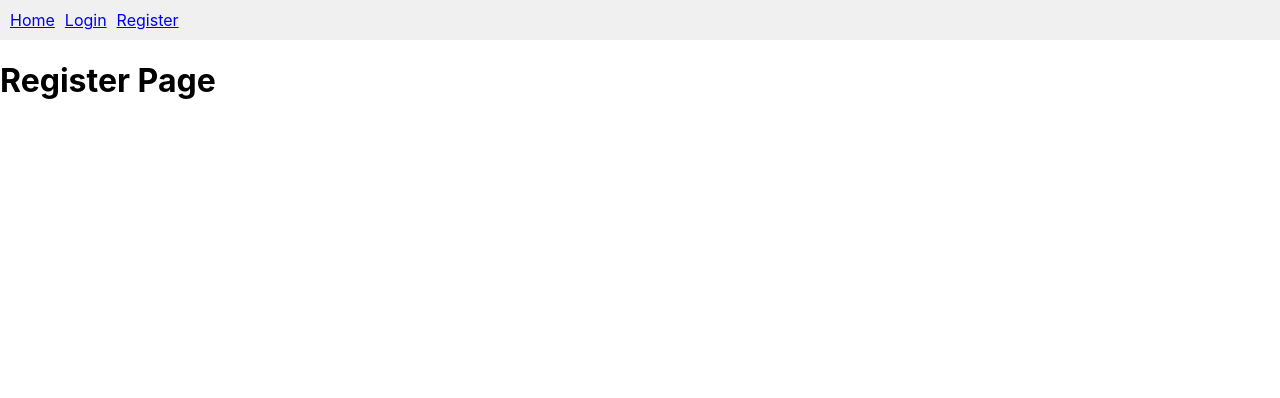
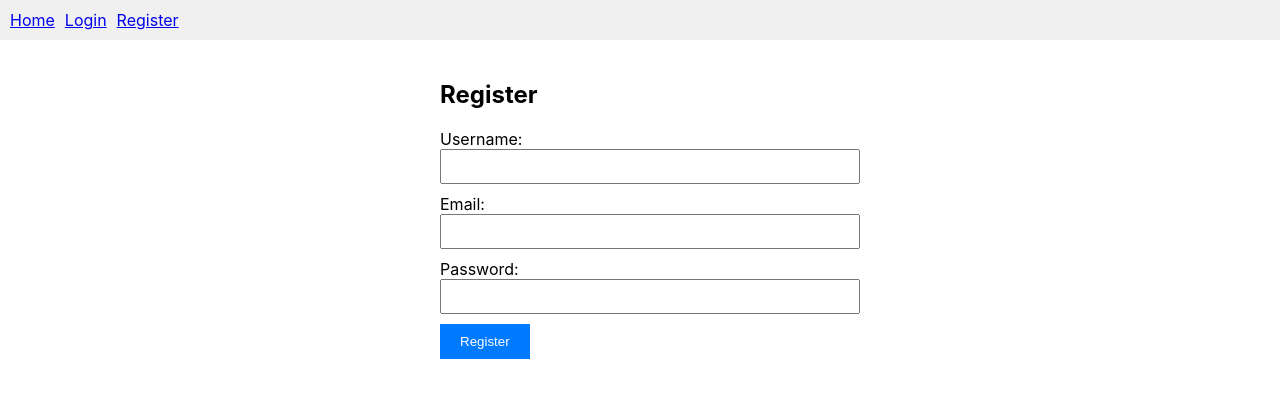
Before and after one commit to serodigital/Fragcents, a React (Create React App) app in the folder Client/my-react-app/: page /register in a window 1280 px wide. Shown: the top 398 px of the page. Built offline with nearby package versions, Linux system fonts and the light colour scheme.

Commit message:
User registration using useState

```diff
--- a/Client/my-react-app/src/pages/RegisterPage.js
+++ b/Client/my-react-app/src/pages/RegisterPage.js
@@ -1,7 +1,90 @@
-import React from 'react';
+import React, { useState } from "react";
 
 const RegisterPage = () => {
-    return <h1>Register Page</h1>;
+  // State to hold form values
+  const [formData, setFormData] = useState({
+    username: "",
+    email: "",
+    password: "",
+  });
+
+  // State to display a success message
+  const [successMessage, setSuccessMessage] = useState("");
+
+  // Handle input change
+  const handleChange = (event) => {
+    const { name, value } = event.target;
+    setFormData({ ...formData, [name]: value });
+  };
+
+  // Handle form submission
+  const handleSubmit = (event) => {
+    event.preventDefault();
+    // Normally, here you would send the data to a server (e.g., using fetch or axios).
+    // For this example, we'll just display a success message.
+    setSuccessMessage("Registration successful! Welcome, " + formData.username);
+    setFormData({ username: "", email: "", password: "" }); // Reset form
+  };
+
+  return (
+    <div style={{ padding: "20px", maxWidth: "400px", margin: "auto" }}>
+      <h2>Register</h2>
+      {successMessage && <p style={{ color: "green" }}>{successMessage}</p>}
+      <form onSubmit={handleSubmit}>
+        <div style={{ marginBottom: "10px" }}>
+          <label>
+            Username:
+            <input
+              type="text"
+              name="username"
+              value={formData.username}
+              onChange={handleChange}
+              required
+              style={{ display: "block", width: "100%", padding: "8px" }}
+            />
+          </label>
+        </div>
+        <div style={{ marginBottom: "10px" }}>
+          <label>
+            Email:
+            <input
+              type="email"
+              name="email"
+              value={formData.email}
+              onChange={handleChange}
+              required
+              style={{ display: "block", width: "100%", padding: "8px" }}
+            />
+          </label>
+        </div>
+        <div style={{ marginBottom: "10px" }}>
+          <label>
+            Password:
+            <input
+              type="password"
+              name="password"
+              value={formData.password}
+              onChange={handleChange}
+              required
+              style={{ display: "block", width: "100%", padding: "8px" }}
+            />
+          </label>
+        </div>
+        <button
+          type="submit"
+          style={{
+            padding: "10px 20px",
+            backgroundColor: "#007BFF",
+            color: "#fff",
+            border: "none",
+            cursor: "pointer",
+          }}
+        >
+          Register
+        </button>
+      </form>
+    </div>
+  );
 };
 
 export default RegisterPage;
```
